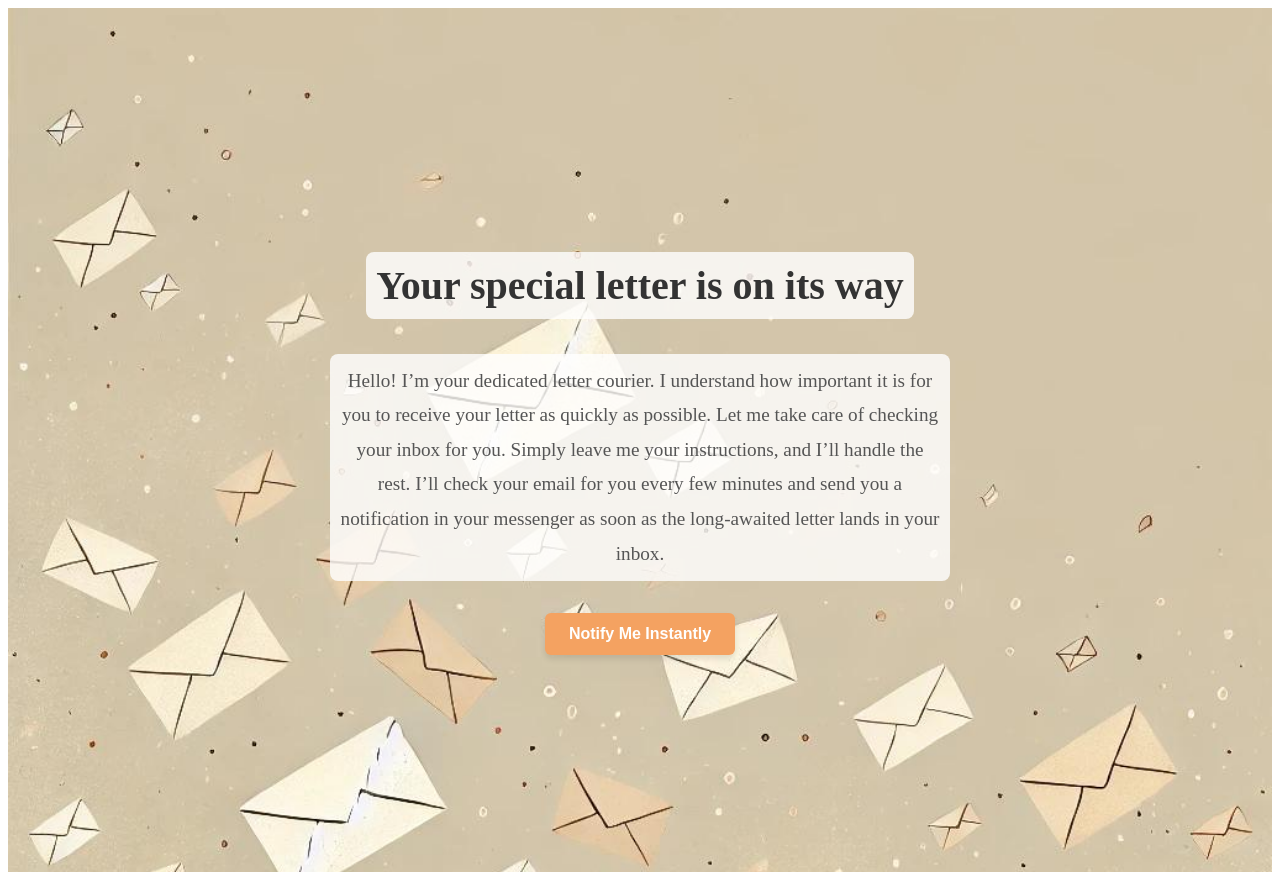
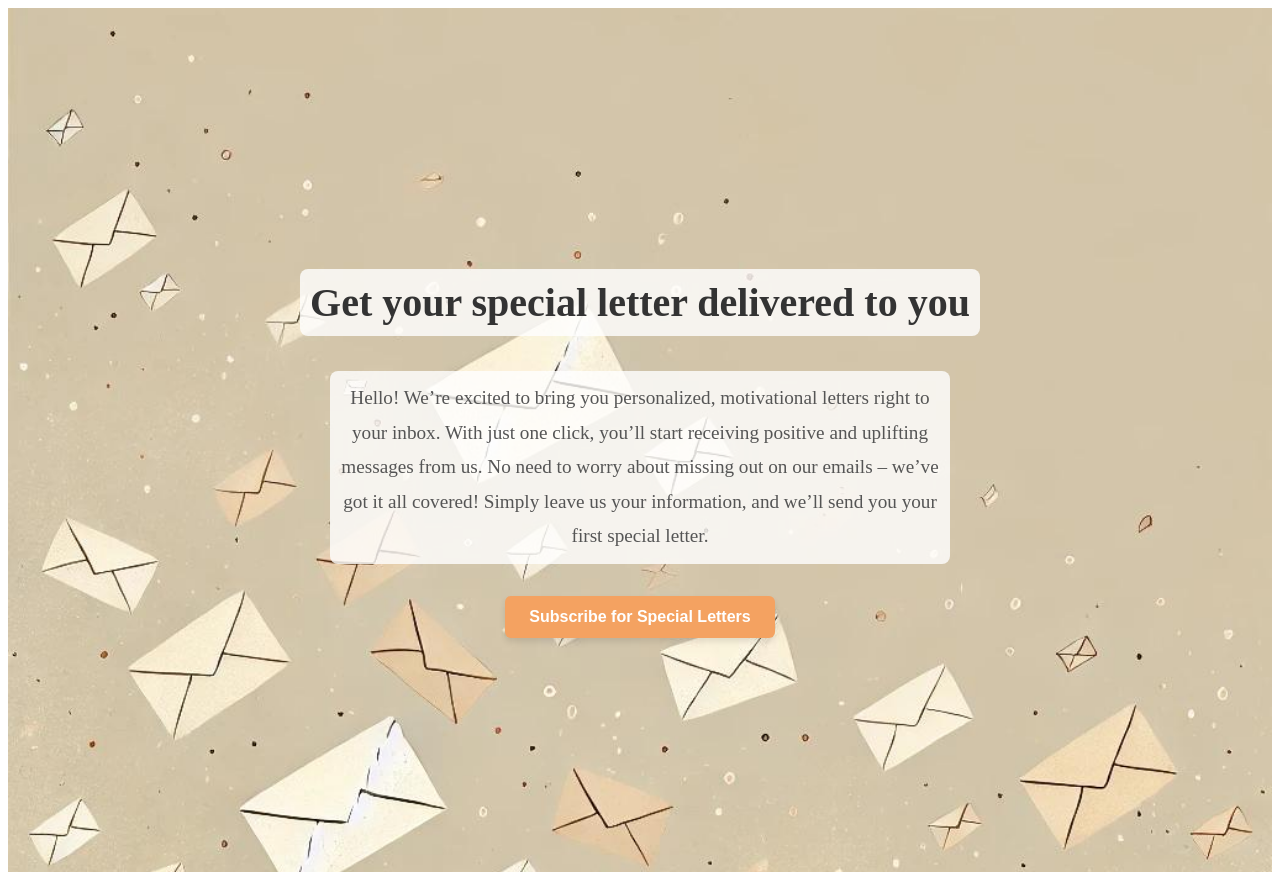
Before and after one commit to horodylova/special-letter, a React (Vite) app: page / in a window 1280 px wide. Built offline with nearby package versions, Linux system fonts and the light colour scheme.

Commit message:
layout changes due to the difficulties with email

```diff
--- a/src/api/sendToKestra.js
+++ b/src/api/sendToKestra.js
@@ -8,8 +8,7 @@ const sendToKestra = async (formData) => {
     flowId: 'special-letter',
     inputs: {
       email: formData.email,
-      password: formData.password,
-      senderEmail: formData.senderEmail,
+      name: formData.name,
       messenger: formData.messenger,
     }
   };
--- a/src/components/Home/Home.jsx
+++ b/src/components/Home/Home.jsx
@@ -1,26 +1,24 @@
-import React, { Component } from 'react'
+import React from 'react'
 import {
     HomeContainer,
     Title,
     Description,
     Button,
-  } from "./Home.styled"
+} from "./Home.styled"
 
-const Home = ({onButtonClick}) => {
-
+const Home = ({ onButtonClick }) => {
     return (
         <HomeContainer>
-        <Title>Your special letter is on its way</Title>
-        <Description>
-          Hello! I’m your dedicated letter courier.
-          I understand how important it is for you to receive your letter as quickly as possible.
-          Let me take care of checking your inbox for you.
-          Simply leave me your instructions, and I’ll handle the rest.
-          I’ll check your email for you every few minutes and send you a notification in your messenger as soon as the long-awaited letter lands in your inbox.
-        </Description>
-        <Button onClick={onButtonClick}>Notify Me Instantly</Button>
-      </HomeContainer>
+            <Title>Get your special letter delivered to you</Title>
+            <Description>
+                Hello! We’re excited to bring you personalized, motivational letters right to your inbox.
+                With just one click, you’ll start receiving positive and uplifting messages from us.
+                No need to worry about missing out on our emails – we’ve got it all covered!
+                Simply leave us your information, and we’ll send you your first special letter.
+            </Description>
+            <Button onClick={onButtonClick}>Subscribe for Special Letters</Button>
+        </HomeContainer>
     )
+}
 
-}
 export default Home;
--- a/src/components/Modal/Modal.jsx
+++ b/src/components/Modal/Modal.jsx
@@ -15,7 +15,6 @@ const Modal = ({ onClose, onSubmit }) => {
   const [formData, setFormData] = useState({
     email: "",
     password: "",
-    senderEmail: "",
     messenger: "",
   });
 
@@ -36,9 +35,7 @@ const Modal = ({ onClose, onSubmit }) => {
       setStatusMessage("Data successfully sent!");
       setFormData({
         email: "",
-        password: "",
-        senderEmail: "",
-        messenger: "",
+        name: ""
       });
       onSubmit();
     } catch (error) {
@@ -50,8 +47,19 @@ const Modal = ({ onClose, onSubmit }) => {
     <Overlay>
       <ModalContainer>
         <CloseButton onClick={onClose}>×</CloseButton>
-        <h2>Provide Your Email and Password</h2>
+        <h2>Provide Your Name and Email</h2>
         <Form onSubmit={handleSubmit}>
+          <Label>
+            Your Name:
+            <Input
+              type="text"
+              name="name"
+              value={formData.name}
+              onChange={handleChange}
+              placeholder="Svitlana Horodylova"
+              required
+            />
+          </Label>
           <Label>
             Your Email:
             <Input
@@ -60,28 +68,6 @@ const Modal = ({ onClose, onSubmit }) => {
               value={formData.email}
               onChange={handleChange}
               placeholder="your-email@example.com"
-              required
-            />
-          </Label>
-          <Label>
-            Your Password:
-            <Input
-              type="password"
-              name="password"
-              value={formData.password}
-              onChange={handleChange}
-              placeholder="Enter your email password"
-              required
-            />
-          </Label>
-          <Label>
-            Sender's Email:
-            <Input
-              type="email"
-              name="senderEmail"
-              value={formData.senderEmail}
-              onChange={handleChange}
-              placeholder="sender@example.com"
               required
             />
           </Label>
--- a/src/components/SecondModal/SecondModal.jsx
+++ b/src/components/SecondModal/SecondModal.jsx
@@ -1,19 +1,22 @@
-import React, { Component } from 'react'
-import {Overlay, ModalContainer, CloseButton, Message } from './SecondModal.styled'
+import React, { Component } from "react";
+import {
+  Overlay,
+  ModalContainer,
+  CloseButton,
+  Message,
+} from "./SecondModal.styled";
 
-const SecondModal = ({onClose}) =>   {
-
+const SecondModal = ({ onClose }) => {
   return (
     <Overlay>
       <ModalContainer>
         <CloseButton onClick={onClose}>×</CloseButton>
         <Message>
-            We've started keeping an eye on your inbox and will notify you in your messenger as soon as the long-awaited letter arrives!
+          Thank you for subscribing! Your subscription is now active, and you’ll soon receive your first motivational letter. Keep an eye on your inbox! We’re delighted to have you with us and hope our letters will be valuable to you.
         </Message>
       </ModalContainer>
     </Overlay>
-    )
-
-}
+  );
+};
 
 export default SecondModal;
```
Lines whose indentation alone changed are shown as unchanged.
